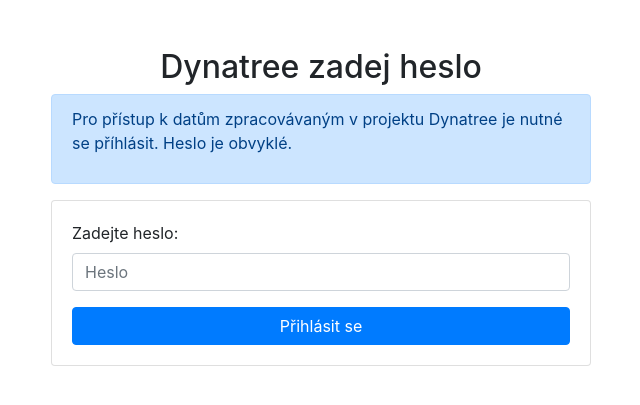
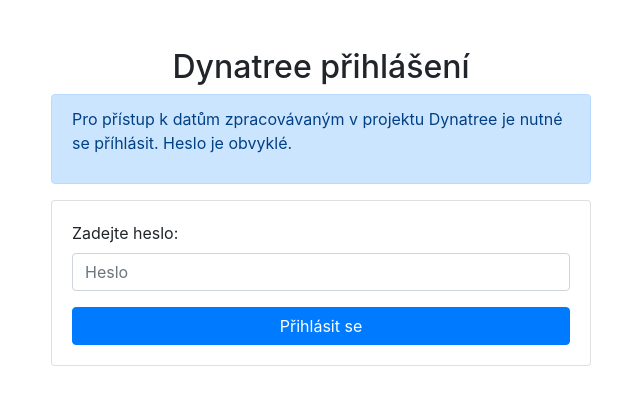
Before and after one commit to arborist-mendelu/dynatree, a Flask app: page /login in a window 1280 px wide. Shown: the top 405 px of the page, without its empty margins (319-959 px from the left). Run offline with Flask 3, Linux system fonts and the light colour scheme; some libraries are stand-ins or nearby versions.

Commit message:
finalni upravy pro zaheslovani

```diff
--- a/requirements.txt
+++ b/requirements.txt
@@ -23,3 +23,4 @@ great_tables
 weasyprint
 toml
 bioconda::snakemake
+passlib
--- a/solara_app.py
+++ b/solara_app.py
@@ -90,7 +90,7 @@ def Logout():
             with solara.Tooltip("Logout"):
                 solara.Button(icon_name="mdi-logout",
                               icon=True,
-                              attributes={"href": f"./logout"},
+                              attributes={"href": f"../logout"},
                               )
 
 @task
--- a/templates/login.html
+++ b/templates/login.html
@@ -11,7 +11,7 @@
     <div class="container">
         <div class="row justify-content-center">
             <div class="col-md-6">
-              <h2 class="text-center mt-5">Dynatree zadej heslo</h2>
+              <h2 class="text-center mt-5">Dynatree přihlášení</h2>
 	      <div class="alert alert-primary" role="alert">
 		<p>Pro přístup k datům zpracovávaným v projektu Dynatree je nutné se příhlásit. Heslo je obvyklé.</p>
 		</div>
```
Also changed, not shown: README.md.
